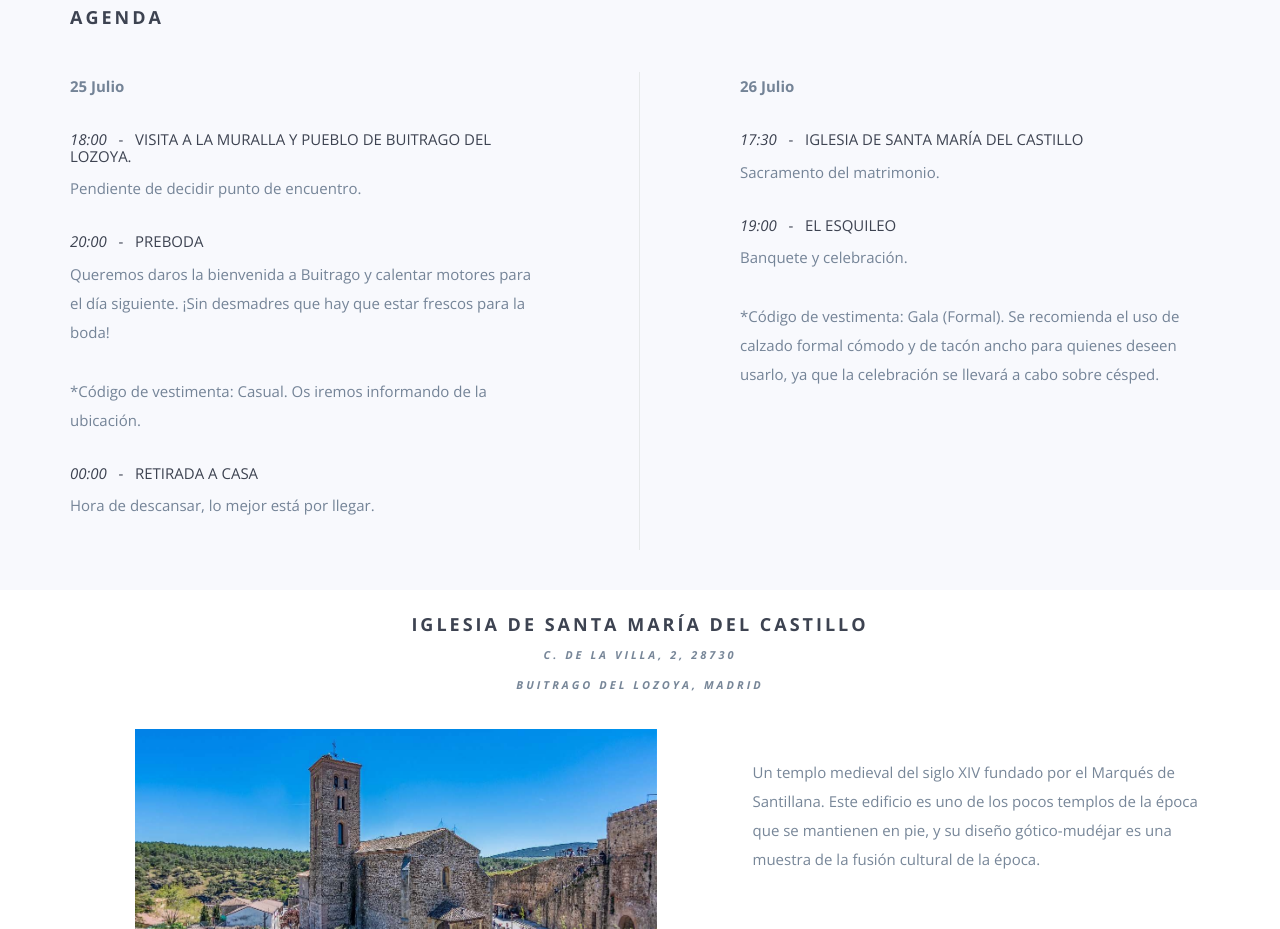
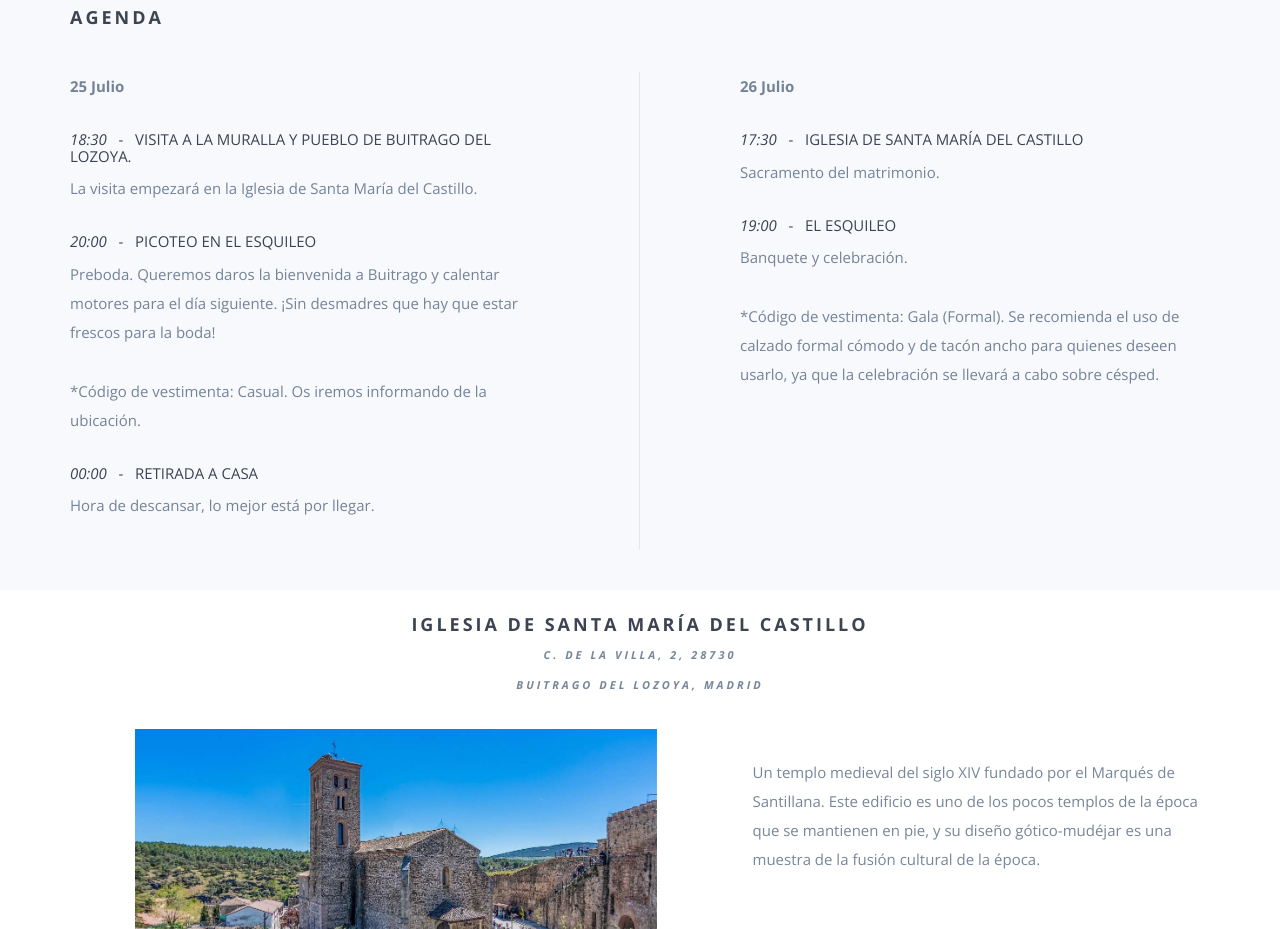
Before and after one commit to javiarrobas/tereyger, a website: page index.html in a window 1280 px wide. Shown: the part 1154-2083 px from the top of the page. Drawn offline with nearby package versions, Linux system fonts and the light colour scheme; some packages are replaced by stand-ins of ours; grey boxes are pictures that could not be loaded; files whose address does not match are found by name.

Commit message:
Add pre-wedding location.

```diff
--- a/index.html
+++ b/index.html
@@ -119,14 +119,14 @@
             <div class="col-md-6 col-sm-12 col-xs-12 leftcol">
                 <div class="wp3">
                     <p><strong>25 Julio</strong></p>
-                    <h5> <em>18:00</em> &nbsp; - &nbsp; Visita a la muralla y pueblo de Buitrago del Lozoya. </a></h5>
+                    <h5> <em>18:30</em> &nbsp; - &nbsp; Visita a la muralla y pueblo de Buitrago del Lozoya. </a></h5>
                     <p>
-                        Pendiente de decidir punto de encuentro.
+                        La visita empezará en la Iglesia de Santa María del Castillo.
                     </p>
                 </div>
                 <div class="wp5">
-                    <h5><em>20:00</em> &nbsp; - &nbsp; Preboda</h5>
-                    <p>Queremos daros la bienvenida a Buitrago y calentar motores para el día siguiente. ¡Sin desmadres que hay que estar frescos para la boda! </p>
+                    <h5><em>20:00</em> &nbsp; - &nbsp; Picoteo en El Esquileo</h5>
+                    <p>Preboda. Queremos daros la bienvenida a Buitrago y calentar motores para el día siguiente. ¡Sin desmadres que hay que estar frescos para la boda! </p>
                     <p>*Código de vestimenta: Casual. Os iremos informando de la ubicación. </p>
                 </div>
                 <div class="wp5">
```
